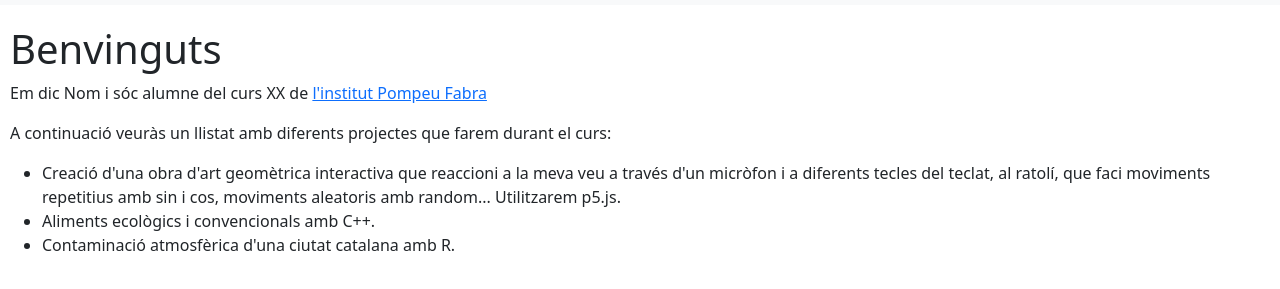
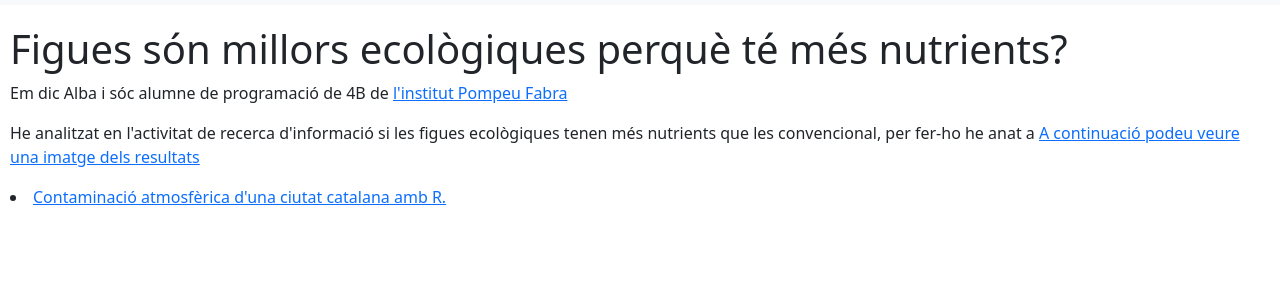
Before and after one commit to ajakobss4iespompeufabracat/ajakobss4iespompeufabracat.github.io, a plain HTML site: page webnova.html in a window 1280 px wide. Shown: the part 51-340 px from the top of the page. Drawn offline with nearby package versions, Linux system fonts and the light colour scheme.

Commit message:
Update and rename webnova (4).html to webnova.html

```diff
--- a/webnova (4).html
+++ b/webnova.html
@@ -85,12 +85,11 @@
 
 <!-- Contingut principal -->
 <div class="content-container">
-    <h1>Benvinguts</h1>
-    <p>Em dic Nom i sóc alumne del curs XX de <a href="https://agora.xtec.cat/ies-pompeu-fabra-martorell/">l'institut Pompeu Fabra</a></p>
-    <p>A continuació veuràs un llistat amb diferents projectes que farem durant el curs:</p>
-    <ul>
-        <li>Creació d'una obra d'art geomètrica interactiva que reaccioni a la meva veu a través d'un micròfon i a diferents tecles del teclat, al ratolí, que faci moviments repetitius amb sin i cos, moviments aleatoris amb random... Utilitzarem p5.js.</li>
-        <li>Aliments ecològics i convencionals amb C++.</li>
+    <h1>Figues són millors ecològiques perquè té més nutrients?</h1>
+    <p>Em dic Alba i sóc alumne de programació de 4B de <a href="https://agora.xtec.cat/ies-pompeu-fabra-martorell/">l'institut Pompeu Fabra</a></p>
+    <p>He analitzat en l'activitat de recerca d'informació si les figues ecològiques tenen més nutrients que les convencional, per fer-ho he anat a <a href="https://scholar.google.com>Google acadèmic </a>
+    </p>
+        <p>A continuació podeu veure una imatge dels resultats
         <li>Contaminació atmosfèrica d'una ciutat catalana amb R.</li>
     </ul>
 </div>
```
